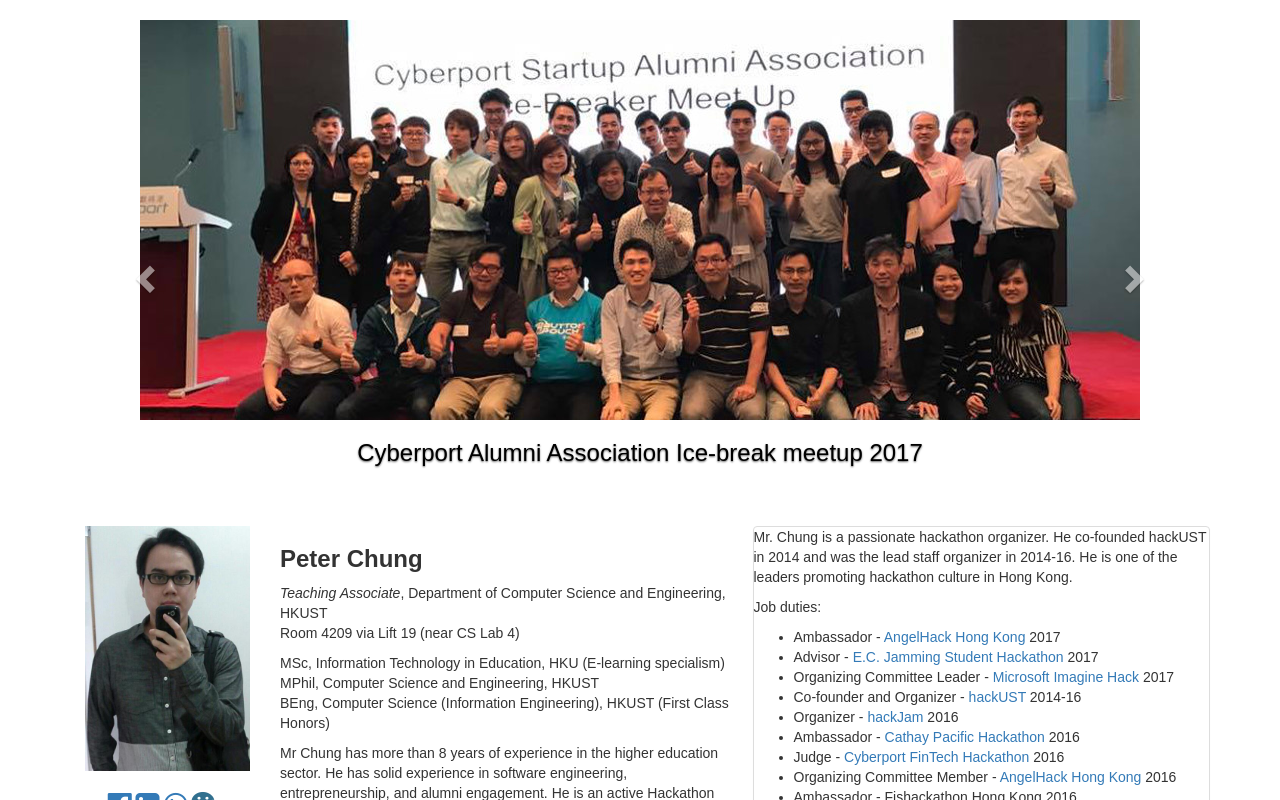
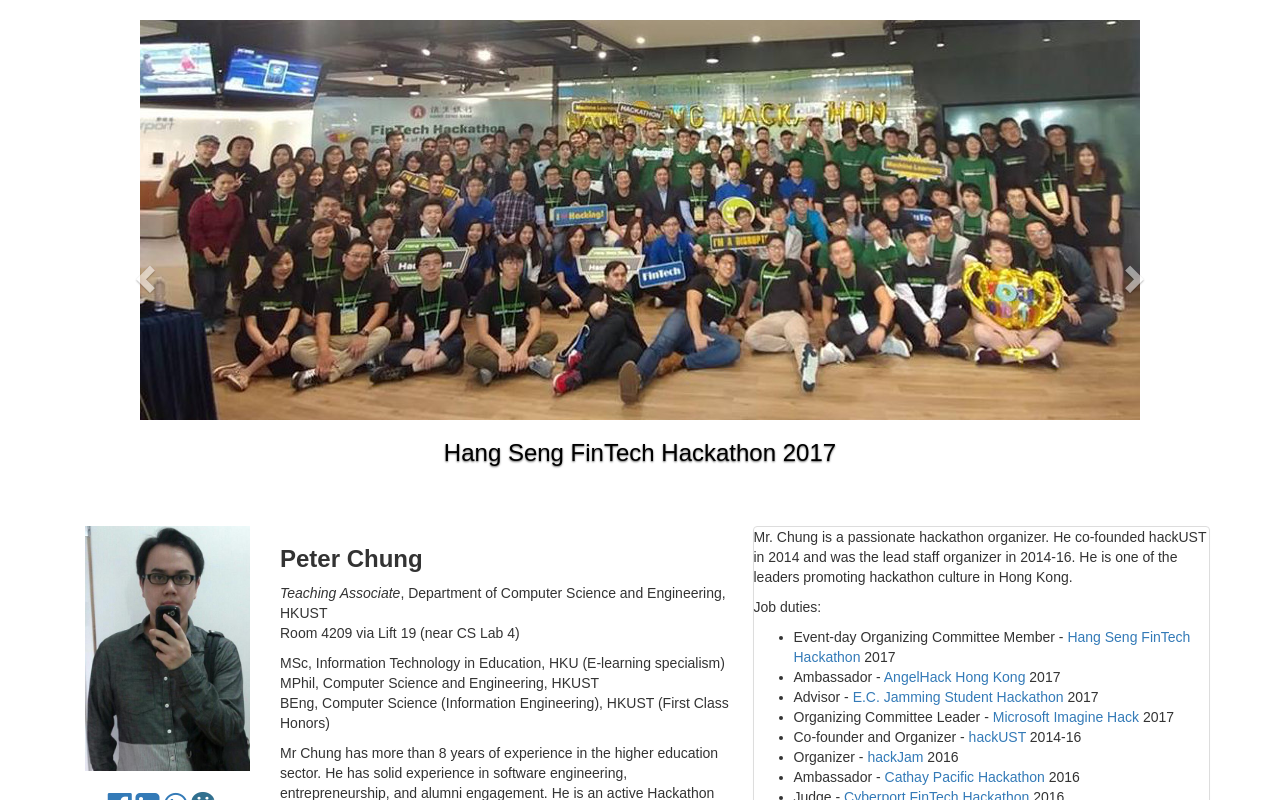
Before and after one commit to hkpeterpeter/web_personal, a React (Create React App) app: page / in a window 1280 px wide. Shown: the top 800 px of the page. Built offline with nearby package versions, Linux system fonts and the light colour scheme.

Commit message:
Add HS FinTech Hackathon

```diff
--- a/src/data/events.js
+++ b/src/data/events.js
@@ -3,6 +3,7 @@
 // TODO: refactor the remaining data values
 
 const events = [
+  makeEvent('Hang Seng FinTech Hackathon 2017', 'hs_hackathon_2017.jpg'),
   makeEvent('Cyberport Alumni Association Ice-break meetup 2017', 'Cyberport_Alumni_Association_2017.jpg'),
   makeEvent('CSE Farewell Dinner 2017', 'CSE_Farewell_Dinner_2017.jpg'),
   makeEvent('hackUST 2017', 'hackUST_2017.png'),
--- a/src/data/expHackOC.js
+++ b/src/data/expHackOC.js
@@ -3,6 +3,10 @@
 in 2014-16. He is one of the leaders promoting hackathon culture in Hong Kong.`;
 
 const makeJob = (title, org, period, url) => ({ title, org, period, url });
+
+const hangSengHackEventDayOC = makeJob('Event-day Organizing Committee Member',
+'Hang Seng FinTech Hackathon', '2017',
+'//www.cyberport.hk/en/events/4255');
 
 const angelHackAmbassador = makeJob('Ambassador',
 'AngelHack Hong Kong', '2017',
@@ -65,6 +69,7 @@
   icon: 'star',
   description: expHackOCDescription,
   jobs: [
+    hangSengHackEventDayOC,
     angelHackAmbassador,
     ecJammingAdvisor,
     microsoftOCLeader,
```
Also changed, not shown: public/slideshow_images/hs_hackathon_2017.jpg (added), 1 other file (tests, documents, lock files or other folders).
